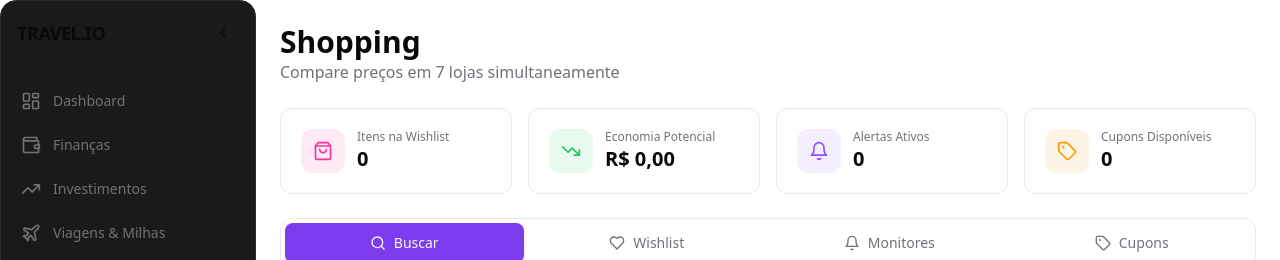
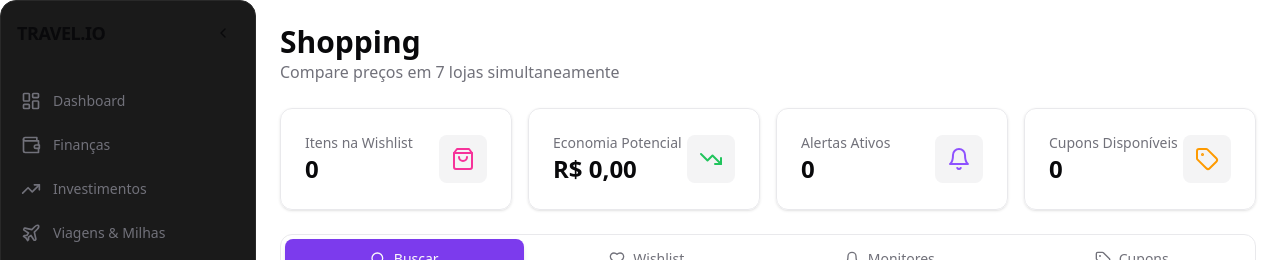
Before and after one commit to matalvesdev/travel-io, a Next.js app in the folder apps/web/: page /shopping in a window 1280 px wide. Shown: the top 260 px of the page. Built offline with nearby package versions, Linux system fonts and the light colour scheme; no server answers; sample sign-in values are in the browser's storage.

Commit message:
feat(alerts): create use-alerts hook

```diff
--- a/apps/web/src/app/(app)/finance/page.tsx
+++ b/apps/web/src/app/(app)/finance/page.tsx
@@ -9,6 +9,7 @@ import {
 import { Button } from '@/components/ui/button';
 import { Input } from '@/components/ui/input';
 import { formatCurrency } from '@/lib/utils';
+import { MetricCard } from '@/components/analytics/metric-card';
 import { ImportCSV } from '@/components/finance/import-csv';
 import { useTransactions, useCreateTransaction, useDeleteTransaction, useUpdateTransaction } from '@/hooks/api/use-finance';
 import type { Transaction, CreateTransactionRequest } from '@/lib/api';
@@ -310,39 +311,24 @@ export default function FinancePage() {
 
       {/* Stats Row */}
       <div className="grid gap-4 md:grid-cols-3">
-        <motion.div initial={{ opacity: 0, y: 10 }} animate={{ opacity: 1, y: 0 }} whileHover={{ y: -2 }} className="phantom-card">
-          <div className="p-5">
-            <div className="flex items-center gap-3">
-              <div className="rounded-xl bg-primary/10 p-3"><Wallet className="h-5 w-5 text-primary" /></div>
-              <div>
-                <p className="text-xs text-muted-foreground">Saldo Mensal</p>
-                <p className={`text-2xl font-bold ${monthlyBalance >= 0 ? 'text-success' : 'text-destructive'}`}>{formatCurrency(monthlyBalance)}</p>
-              </div>
-            </div>
-          </div>
-        </motion.div>
-        <motion.div initial={{ opacity: 0, y: 10 }} animate={{ opacity: 1, y: 0 }} transition={{ delay: 0.05 }} whileHover={{ y: -2 }} className="phantom-card">
-          <div className="p-5">
-            <div className="flex items-center gap-3">
-              <div className="rounded-xl bg-success/10 p-3"><TrendingUp className="h-5 w-5 text-success" /></div>
-              <div>
-                <p className="text-xs text-muted-foreground">Receitas do Mês</p>
-                <p className="text-2xl font-bold text-success">{formatCurrency(totalIncome)}</p>
-              </div>
-            </div>
-          </div>
-        </motion.div>
-        <motion.div initial={{ opacity: 0, y: 10 }} animate={{ opacity: 1, y: 0 }} transition={{ delay: 0.1 }} whileHover={{ y: -2 }} className="phantom-card">
-          <div className="p-5">
-            <div className="flex items-center gap-3">
-              <div className="rounded-xl bg-destructive/10 p-3"><TrendingDown className="h-5 w-5 text-destructive" /></div>
-              <div>
-                <p className="text-xs text-muted-foreground">Despesas do Mês</p>
-                <p className="text-2xl font-bold text-destructive">{formatCurrency(totalExpenses)}</p>
-              </div>
-            </div>
-          </div>
-        </motion.div>
+        <MetricCard
+          title="Saldo Mensal"
+          value={formatCurrency(monthlyBalance)}
+          icon={Wallet}
+          iconColor={monthlyBalance >= 0 ? 'text-success' : 'text-destructive'}
+        />
+        <MetricCard
+          title="Receitas do Mês"
+          value={formatCurrency(totalIncome)}
+          icon={TrendingUp}
+          iconColor="text-success"
+        />
+        <MetricCard
+          title="Despesas do Mês"
+          value={formatCurrency(totalExpenses)}
+          icon={TrendingDown}
+          iconColor="text-destructive"
+        />
       </div>
 
       {/* Transactions Table */}
--- a/apps/web/src/app/(app)/shopping/page.tsx
+++ b/apps/web/src/app/(app)/shopping/page.tsx
@@ -3,6 +3,7 @@
 import * as React from 'react';
 import { Search, Heart, Bell, Tag, ShoppingBag, TrendingDown } from 'lucide-react';
 import { formatCurrency } from '@/lib/utils';
+import { MetricCard } from '@/components/analytics/metric-card';
 import { SearchPanel } from '@/components/shopping/search-panel';
 import { WishlistPanel } from '@/components/shopping/wishlist-panel';
 import { MonitorsPanel } from '@/components/shopping/monitors-panel';
@@ -60,22 +61,30 @@ export default function ShoppingPage() {
 
       {/* Stats Row */}
       <div className="grid gap-4 md:grid-cols-4">
-        {[
-          { icon: ShoppingBag, label: 'Itens na Wishlist', value: wishlistCount.toString(), color: 'bg-pink-500/10 text-pink-500' },
-          { icon: TrendingDown, label: 'Economia Potencial', value: formatCurrency(potentialSavings), color: 'bg-success/10 text-success' },
-          { icon: Bell, label: 'Alertas Ativos', value: alertsCount.toString(), color: 'bg-violet-500/10 text-violet-500' },
-          { icon: Tag, label: 'Cupons Disponíveis', value: couponsCount.toString(), color: 'bg-amber-500/10 text-amber-500' },
-        ].map((s, i) => (
-          <div key={i} className="rounded-xl border border-border/50 bg-card/80 backdrop-blur-sm p-5 hover:shadow-md transition-shadow">
-            <div className="flex items-center gap-3">
-              <div className={`rounded-xl p-3 ${s.color}`}><s.icon className="h-5 w-5" /></div>
-              <div>
-                <p className="text-xs text-muted-foreground">{s.label}</p>
-                <p className="text-xl font-bold">{s.value}</p>
-              </div>
-            </div>
-          </div>
-        ))}
+        <MetricCard
+          title="Itens na Wishlist"
+          value={wishlistCount.toString()}
+          icon={ShoppingBag}
+          iconColor="text-pink-500"
+        />
+        <MetricCard
+          title="Economia Potencial"
+          value={formatCurrency(potentialSavings)}
+          icon={TrendingDown}
+          iconColor="text-success"
+        />
+        <MetricCard
+          title="Alertas Ativos"
+          value={alertsCount.toString()}
+          icon={Bell}
+          iconColor="text-violet-500"
+        />
+        <MetricCard
+          title="Cupons Disponíveis"
+          value={couponsCount.toString()}
+          icon={Tag}
+          iconColor="text-amber-500"
+        />
       </div>
 
       {/* Tabs */}
--- a/apps/web/src/hooks/api/index.ts
+++ b/apps/web/src/hooks/api/index.ts
@@ -11,3 +11,4 @@ export * from './use-admin';
 export * from './use-dashboard';
 export * from './use-analytics';
 export * from './use-settings';
+export * from './use-alerts';
--- /dev/null
+++ b/apps/web/src/hooks/api/use-alerts.ts
@@ -0,0 +1,36 @@
+'use client';
+
+import { useQuery, useMutation, useQueryClient } from '@tanstack/react-query';
+import { alertsApi, type PriceAlert } from '@/lib/api';
+
+export function useAlerts() {
+  return useQuery({
+    queryKey: ['alerts'],
+    queryFn: () => alertsApi.getAlerts(),
+    select: (data) => data.data,
+  });
+}
+
+export function useCreateAlert() {
+  const queryClient = useQueryClient();
+  return useMutation({
+    mutationFn: (data: Partial<PriceAlert>) => alertsApi.createAlert(data),
+    onSuccess: () => { queryClient.invalidateQueries({ queryKey: ['alerts'] }); },
+  });
+}
+
+export function useDeleteAlert() {
+  const queryClient = useQueryClient();
+  return useMutation({
+    mutationFn: (id: string) => alertsApi.deleteAlert(id),
+    onSuccess: () => { queryClient.invalidateQueries({ queryKey: ['alerts'] }); },
+  });
+}
+
+export function useUpdateAlert() {
+  const queryClient = useQueryClient();
+  return useMutation({
+    mutationFn: (data: Partial<PriceAlert> & { id: string }) => alertsApi.updateAlert(data),
+    onSuccess: () => { queryClient.invalidateQueries({ queryKey: ['alerts'] }); },
+  });
+}
```
